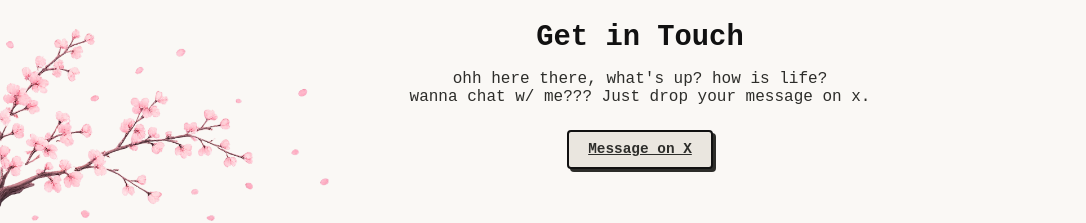
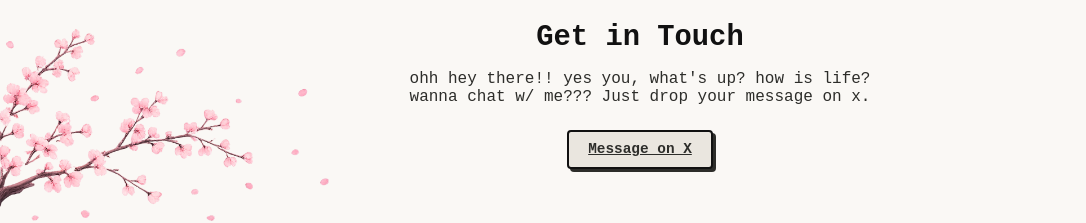
Before and after one commit to Kaushikmak/portfolio, a Next.js app: page / in a window 1280 px wide. Shown: the part 3249-3472 px from the top of the page, without its empty margins (0-1086 px from the left). Built offline with nearby package versions, Linux system fonts and the light colour scheme; no server answers.

Commit message:
Fix typo in landing page footer text

```diff
--- a/src/app/page.tsx
+++ b/src/app/page.tsx
@@ -130,7 +130,7 @@ export default function Home() {
         <div className="get-in-touch-content">
           <h2>Get in Touch</h2>
           <p style={{ marginBottom: "1.5rem" }}>
-            ohh here there, what's up? how is life?
+            ohh hey there!! yes you, what's up? how is life?
             <br></br>
             wanna chat w/ me??? Just drop your message on x.
           </p>
```
